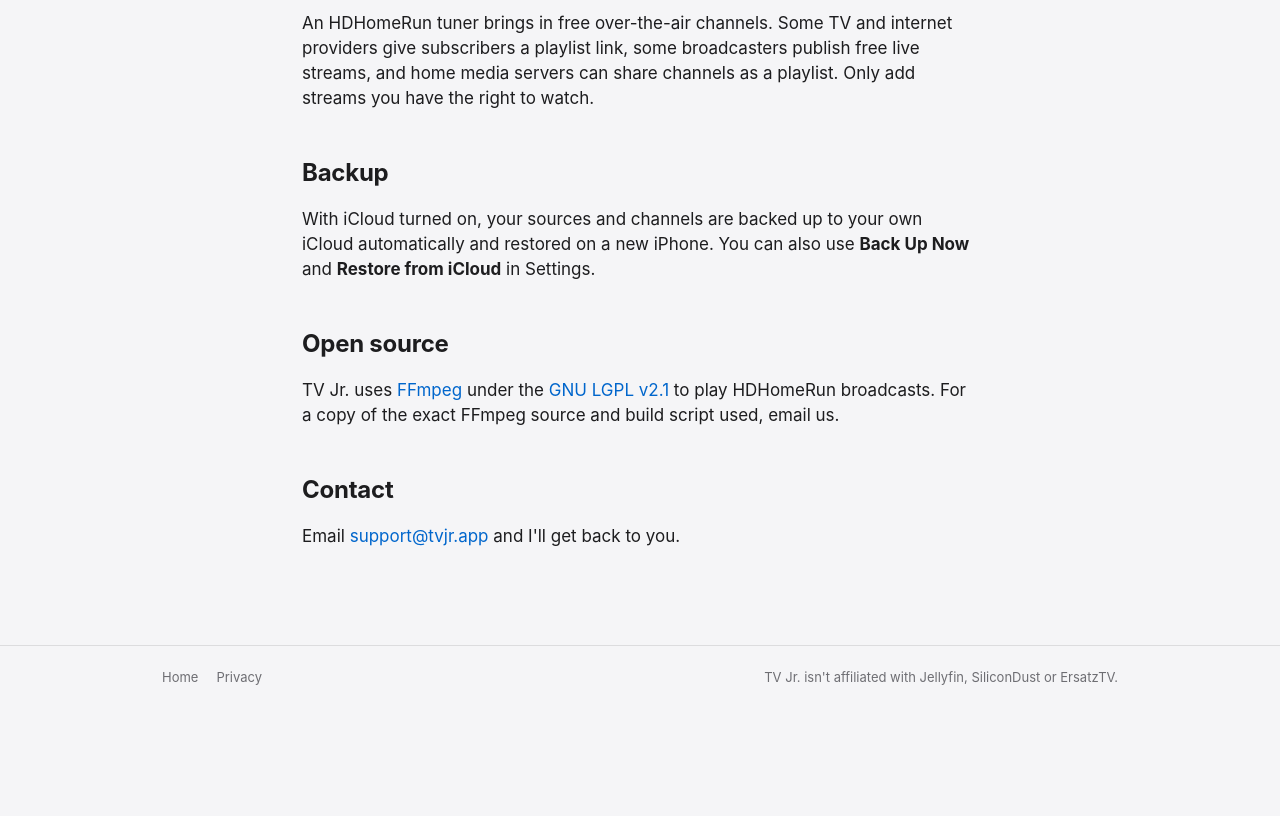
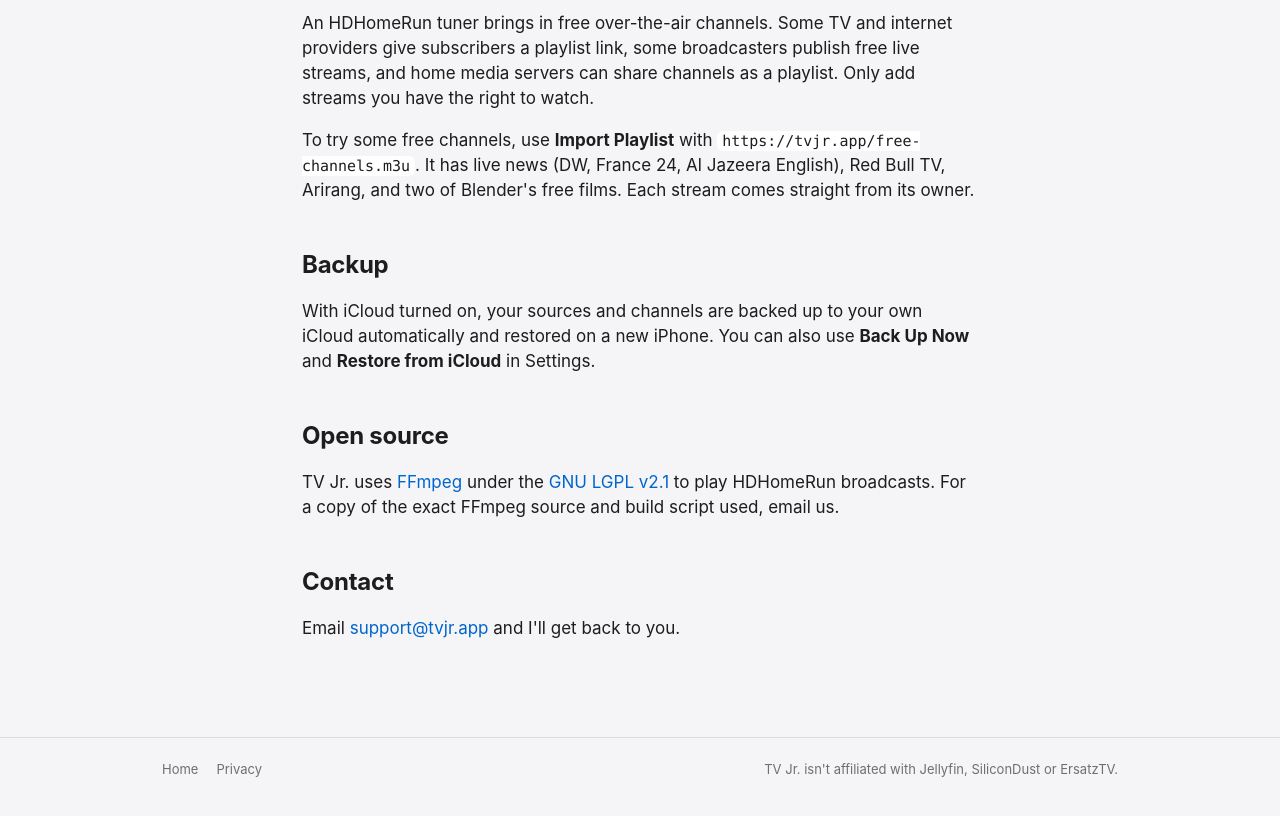
Before and after one commit to bpmarkowitz/tvjr-site, a plain HTML site: page support.html in a window 1280 px wide. Shown: the part 2280-3096 px from the top of the page. Before the commit the page ends 3008 px from the top, so only its background shows below. Drawn offline with Linux system fonts and the light colour scheme.

Commit message:
Playlist: Red Bull TV, Arirang, Blender films; link it from Support
Co-Authored-By: Claude Opus 5.5 <noreply@anthropic.com>

```diff
--- a/support.html
+++ b/support.html
@@ -65,6 +65,7 @@
 
     <h2>Where do I find streams?</h2>
     <p>An HDHomeRun tuner brings in free over-the-air channels. Some TV and internet providers give subscribers a playlist link, some broadcasters publish free live streams, and home media servers can share channels as a playlist. Only add streams you have the right to watch.</p>
+    <p>To try some free channels, use <strong>Import Playlist</strong> with <code>https://tvjr.app/free-channels.m3u</code>. It has live news (DW, France 24, Al Jazeera English), Red Bull TV, Arirang, and two of Blender's free films. Each stream comes straight from its owner.</p>
 
     <h2>Backup</h2>
     <p>With iCloud turned on, your sources and channels are backed up to your own iCloud automatically and restored on a new iPhone. You can also use <strong>Back Up Now</strong> and <strong>Restore from iCloud</strong> in Settings.</p>
```
Also changed, not shown: 1 other file.
